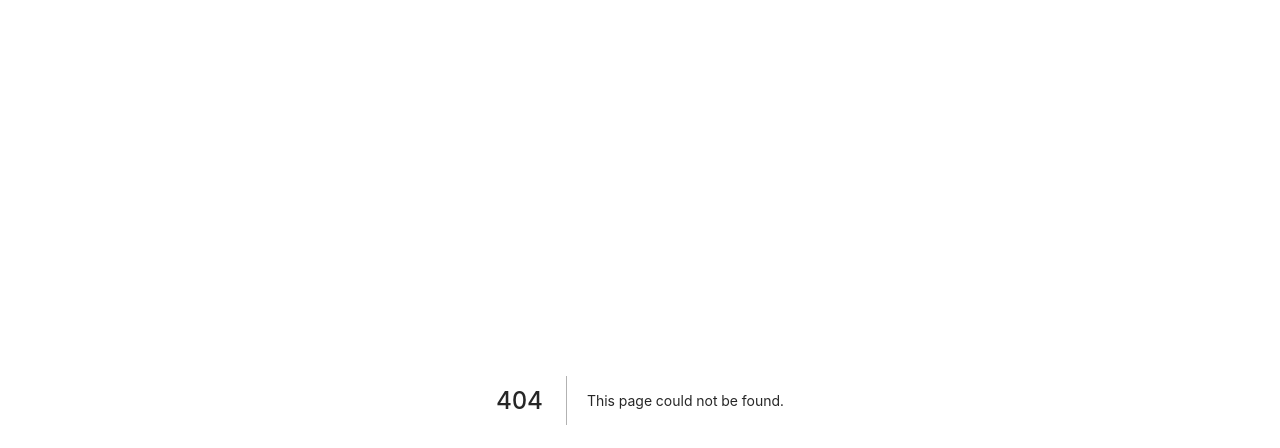
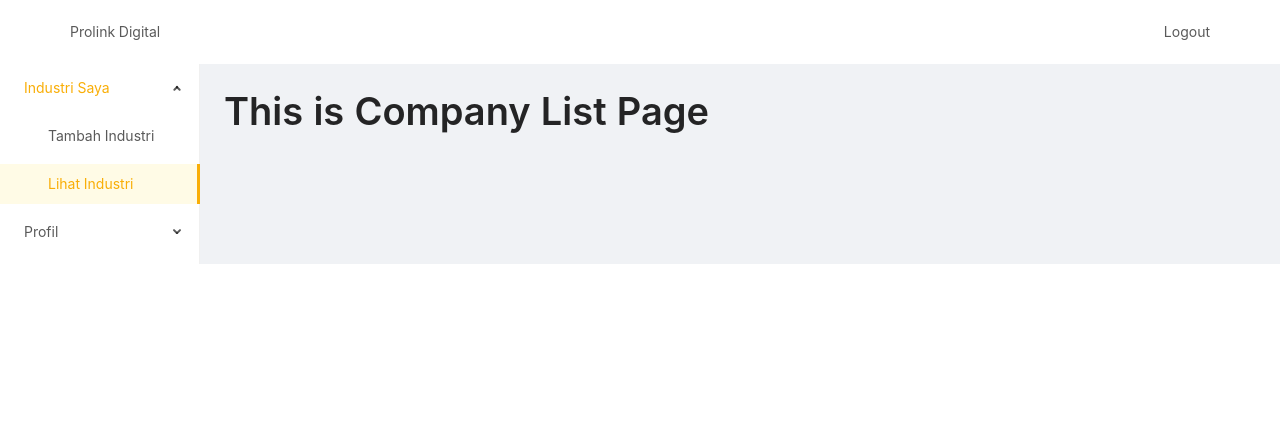
Before and after one commit to fanyspenda/prolink-digital, a Next.js app in the folder dashboard/: page /dashboard/company in a window 1280 px wide. Before the commit this address had no page. Shown: the top 448 px of the page. Built offline with nearby package versions, Linux system fonts and the light colour scheme.

Commit message:
feat(dashboard): dashboard menu component

```diff
--- /dev/null
+++ b/dashboard/components/dashboardMenu.tsx
@@ -0,0 +1,89 @@
+import { Layout, Menu } from "antd";
+import { useAuth0 } from "@auth0/auth0-react";
+import { useRouter } from "next/router";
+
+const { Header, Sider, Content } = Layout;
+const { SubMenu } = Menu;
+
+type activeMenu = {
+	menu?: "industry" | "profile";
+	subMenu?: "addIndustry" | "viewIndustry" | "updateProfile";
+};
+
+export const DashboardMenu: React.FunctionComponent<activeMenu> = ({
+	children,
+	subMenu,
+	menu,
+}) => {
+	const router = useRouter();
+	const { logout } = useAuth0();
+	return (
+		<Layout>
+			<Header style={{ backgroundColor: "white" }}>
+				<Menu mode="horizontal">
+					<Menu.Item>Prolink Digital</Menu.Item>
+					<Menu.Item
+						style={{ float: "right" }}
+						onClick={() => logout()}
+					>
+						Logout
+					</Menu.Item>
+				</Menu>
+			</Header>
+			<Layout>
+				<Sider width={200}>
+					<Menu
+						mode="inline"
+						style={{ height: "100%" }}
+						defaultOpenKeys={[menu]}
+						defaultSelectedKeys={[subMenu]}
+					>
+						<SubMenu title="Industri Saya" key="industry">
+							<Menu.Item
+								key="addIndustry"
+								onClick={() =>
+									router.push(
+										"/dashboard/company/createCompany"
+									)
+								}
+							>
+								Tambah Industri
+							</Menu.Item>
+							<Menu.Item
+								key="viewIndustry"
+								onClick={() =>
+									router.push("/dashboard/company")
+								}
+							>
+								Lihat Industri
+							</Menu.Item>
+						</SubMenu>
+						<SubMenu key="profile" title="Profil">
+							<Menu.Item
+								key="updateProfile"
+								onClick={() =>
+									router.push(
+										"/dashboard/profile/updateProfile"
+									)
+								}
+							>
+								Ubah Data Pribadi
+							</Menu.Item>
+						</SubMenu>
+					</Menu>
+				</Sider>
+
+				<Content
+					style={{
+						padding: 24,
+						margin: 0,
+						height: "100%",
+						minHeight: "200px",
+					}}
+				>
+					{children}
+				</Content>
+			</Layout>
+		</Layout>
+	);
+};
--- /dev/null
+++ b/dashboard/pages/dashboard/company/index.tsx
@@ -0,0 +1,14 @@
+import { DashboardMenu } from "components/dashboardMenu";
+import { Typography } from "antd";
+
+const { Title } = Typography;
+
+const Company = () => {
+	return (
+		<DashboardMenu menu="industry" subMenu="viewIndustry">
+			<Title>This is Company List Page</Title>
+		</DashboardMenu>
+	);
+};
+
+export default Company;
```
Also changed, not shown: dashboard/pages/dashboard/company/createCompany.tsx (added, +14 -0 lines), dashboard/pages/dashboard/index.tsx (+5 -25 lines), dashboard/pages/dashboard/profile/updateProfile.tsx (added, +14 -0 lines).
